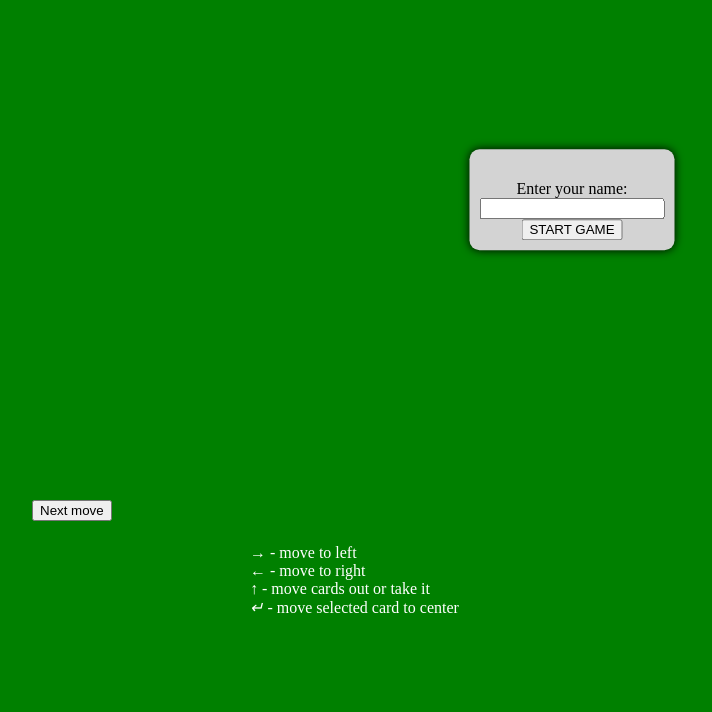
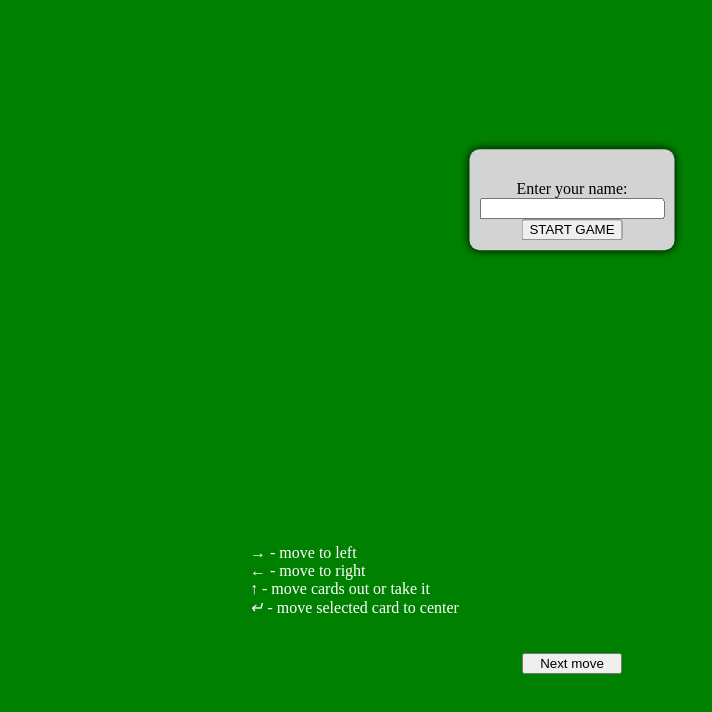
Before and after one commit to Wladzyslav/rsclone, a plain HTML site: page index.html in a window 1280 px wide. Shown: the whole page, without its empty margins (68-780 px from the left). Drawn offline with Linux system fonts and the light colour scheme.

Commit message:
feat: next button check name

```diff
--- a/app.js
+++ b/app.js
@@ -483,6 +483,7 @@ function setupClickHandlers() {
 
 function StoreData() {
     var inputEmail = document.getElementById("name");
+    if(inputEmail!='') {
     localStorage.setItem("name", inputEmail.value);
     pop();
     stackSetup();
@@ -495,6 +496,7 @@ function StoreData() {
     renderCenter();
     renderTrash();
     setupClickHandlers();
+    }
 }
 //Initial game setup
 localStorage.removeItem("name");
--- a/index.html
+++ b/index.html
@@ -19,8 +19,10 @@
         <li><em>←</em> - move to right</li>
         <li><em>↑</em> - move cards out or take it</li>
         <li><em>↵</em> - move selected card to center</li>
+        </ul>
+
     </div>
-
+<button id="next_move" class="next_button">Next move</button>
     <div id="box">
         <i class="fas fa-check-circle fa-5x"></i>
         <h1 id="congratulate"></h1>
@@ -32,7 +34,7 @@ Enter your name:<BR/>
     <button type="button" onclick="StoreData();return false;">START GAME</button>
 </form>
       </div>
-      <button id="next_move" class="next_button">Next move</button>
+
 </body>
 <script src="app.js"></script>
 </html>
--- a/styles.css
+++ b/styles.css
@@ -16,10 +16,12 @@ body {
 }
 
 .next_button{
-    position: absolute;
+    /* position: absolute;
     top: 500px;
-    left: 100px;
+    left: 100px; */
     display: block;
+    width: 100px;
+    margin: 0 auto;
 }
 .card{
     position: absolute;
```
